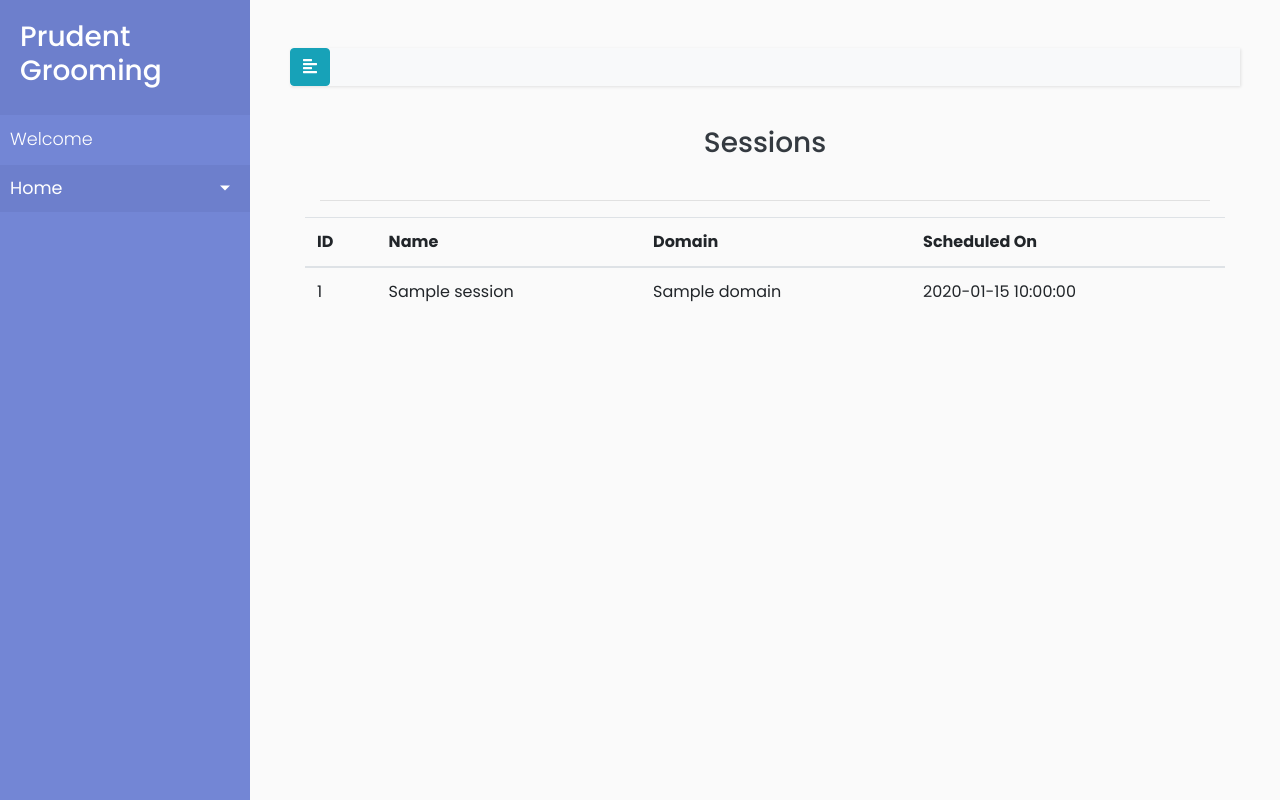
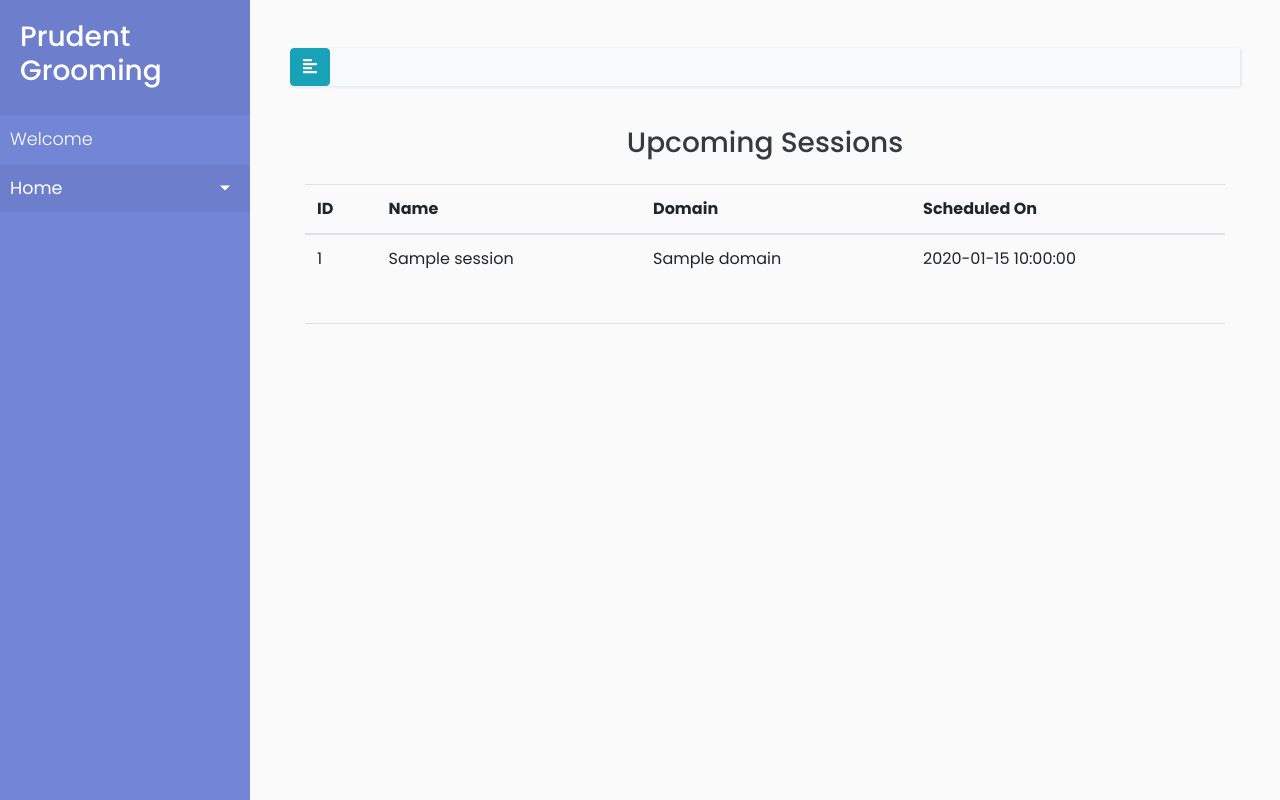
Before and after one commit to nilesh1168/CMS-Cloud, a Flask app: template POC/templates/dashboard.html in a window 1280 px wide. Run offline with Flask 2, Linux system fonts and the light colour scheme; the template is opened without the code that fills it: most values are stand-ins (such as "Sample title", 1, 10 or a date in 2020); data that the repository does not hold is empty; some libraries are stand-ins or nearby versions.

Commit message:
some changes in dashboard

```diff
--- a/POC/templates/dashboard.html
+++ b/POC/templates/dashboard.html
@@ -10,7 +10,8 @@
 <body>
     {% block page_content %}
     <div class="container-fluid">
-      <h3 class="text-center text-dark my-4">Sessions</h3>
+      <h3 class="text-center text-dark my-4">Upcoming Sessions</h3>
+      {% if sessions %}
       <table class="table table-hover">
         <thead class="thead-inverse">
             <tr>
@@ -19,28 +20,34 @@
                 <th>Domain</th>
                 <th>Scheduled On</th>
             </tr>
-            </thead>
+        </thead>
             <tbody>
-              {% if sessions %}
+
               {% for session in sessions %}
-              <tr id = "{{ session.s_id }}">
-                  <td scope="row">{{ session.s_id }}</td>
-                  <td>{{ session.name }}</td>
-                  <td>{{ session.domain }}</td>
-                  <td>{{ session.scheduled_on }}</td>
+              <tr>
+                <td>{{ session.s_id }}</td>
+                <td>{{ session.name }}</td>
+                <td>{{ session.domain }}</td>
+                <td>{{ session.scheduled_on }}</td>
               </tr>
-              {% endfor %}
-              {% else %}
-                  <tr colspan = "4"><h4>No sessions Scheduled!!</h4></tr>
+            {% endfor %}
             </tbody>
     </table>
+    {% else %}
+      <div class="container"><p class="text-center">No Sessions!!</p></div>
     {% endif %}
   </div>
-  <div class="container-fluid" >
-    <div id = "pie-chart" class="align-content-center">
+  <div class="container-fluid mt-4" >
+    <div class="row align-items-center">
+      <div class="col-md-1"></div>
+      <div class="col-md-10" id = "pie-chart"></div>
+      <div class="col-md-1"></div>
     </div>
     <hr>
-    <div id="bar-chart" class="align-content-center">
+    <div class="row align-items-center">
+      <div class="col-md-1"></div>
+      <div class="col-md-10"  id="bar-chart"></div>
+      <div class="col-md-1"></div>
     </div>
   </div>
     {% endblock %}
```
